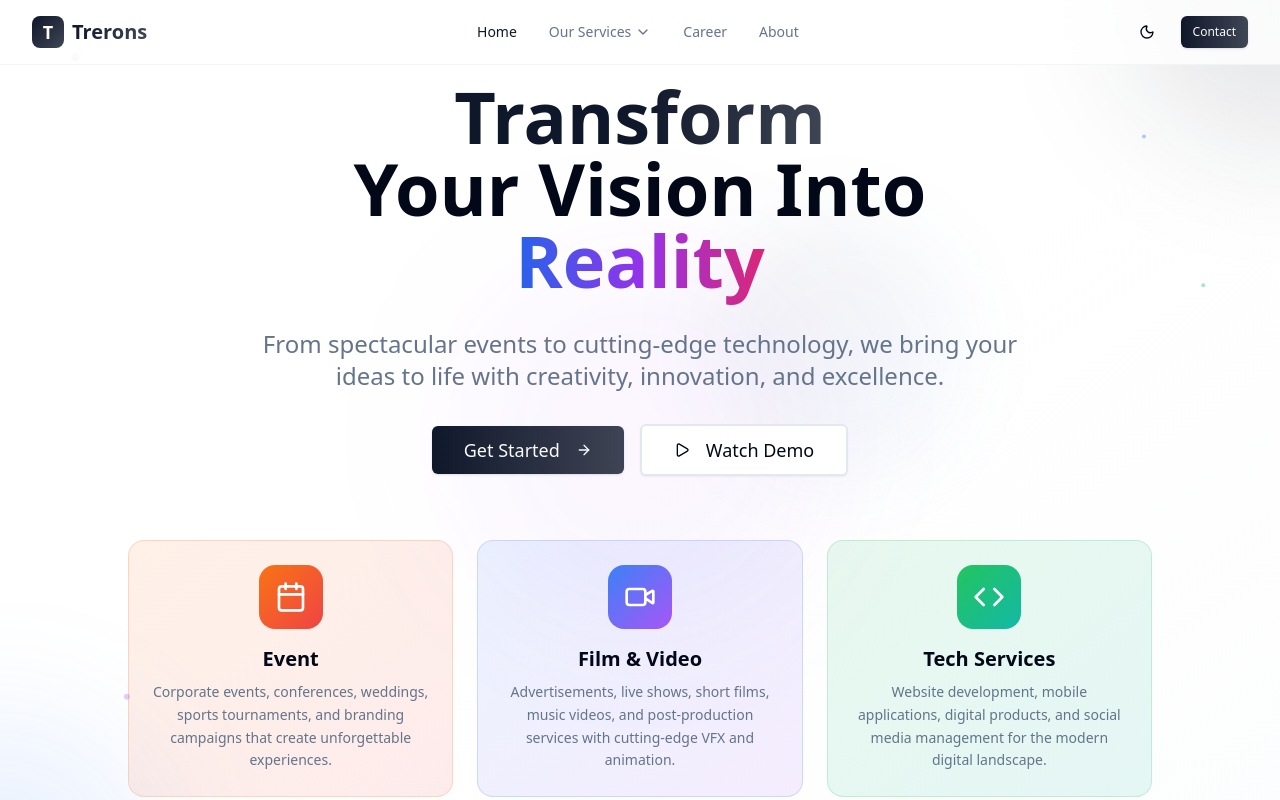
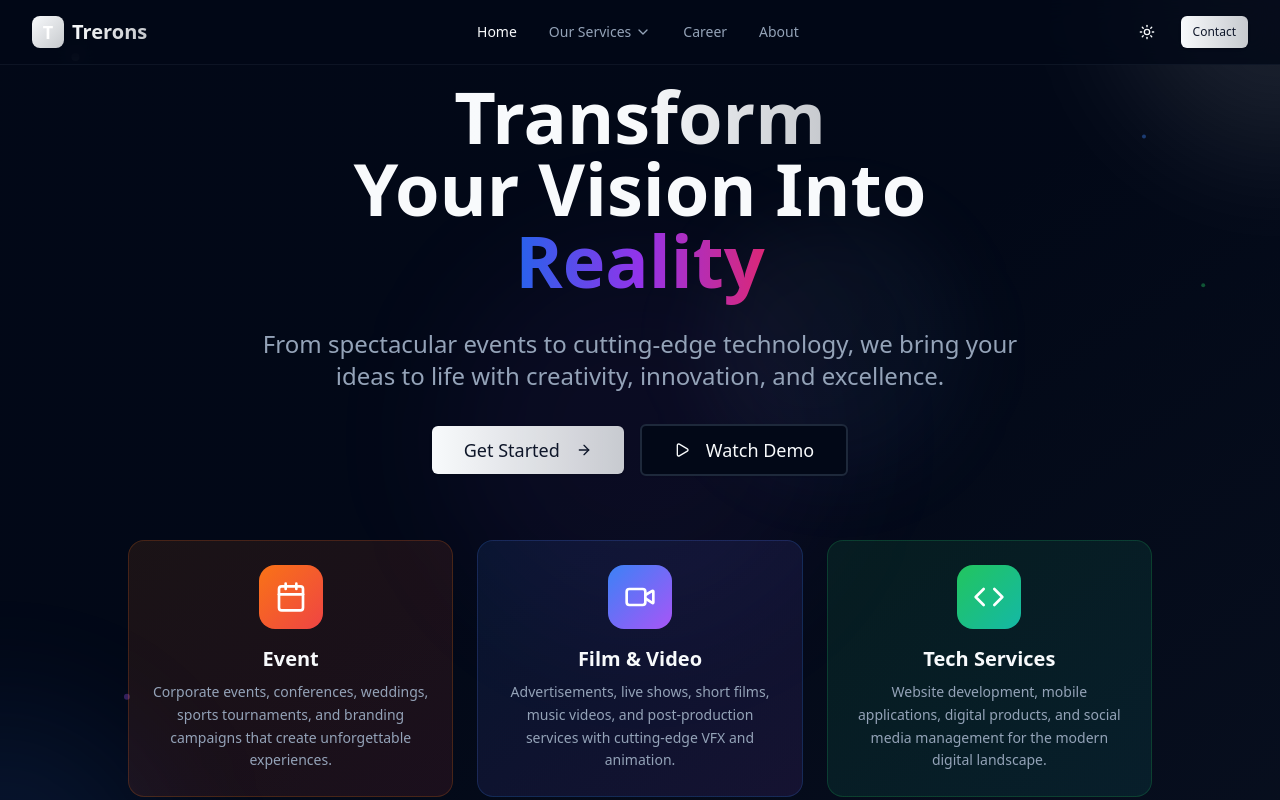
Before and after one commit to nitish-trerons/trerons-web, a React (Vite) app: page / in a window 1280 px wide. Shown: the top 800 px of the page. Built offline with nearby package versions, Linux system fonts and the light colour scheme.

Commit message:
v1.2 default dark mode

```diff
--- a/src/contexts/ThemeContext.tsx
+++ b/src/contexts/ThemeContext.tsx
@@ -20,9 +20,9 @@ export const useTheme = () => {
 export const ThemeProvider: React.FC<{ children: React.ReactNode }> = ({ children }) => {
     const [theme, setTheme] = useState<Theme>(() => {
         if (typeof window !== 'undefined') {
-            return (localStorage.getItem('theme') as Theme) || 'light';
+            return (localStorage.getItem('theme') as Theme) || 'dark';
         }
-        return 'light';
+        return 'dark';
     });
 
     useEffect(() => {
```
